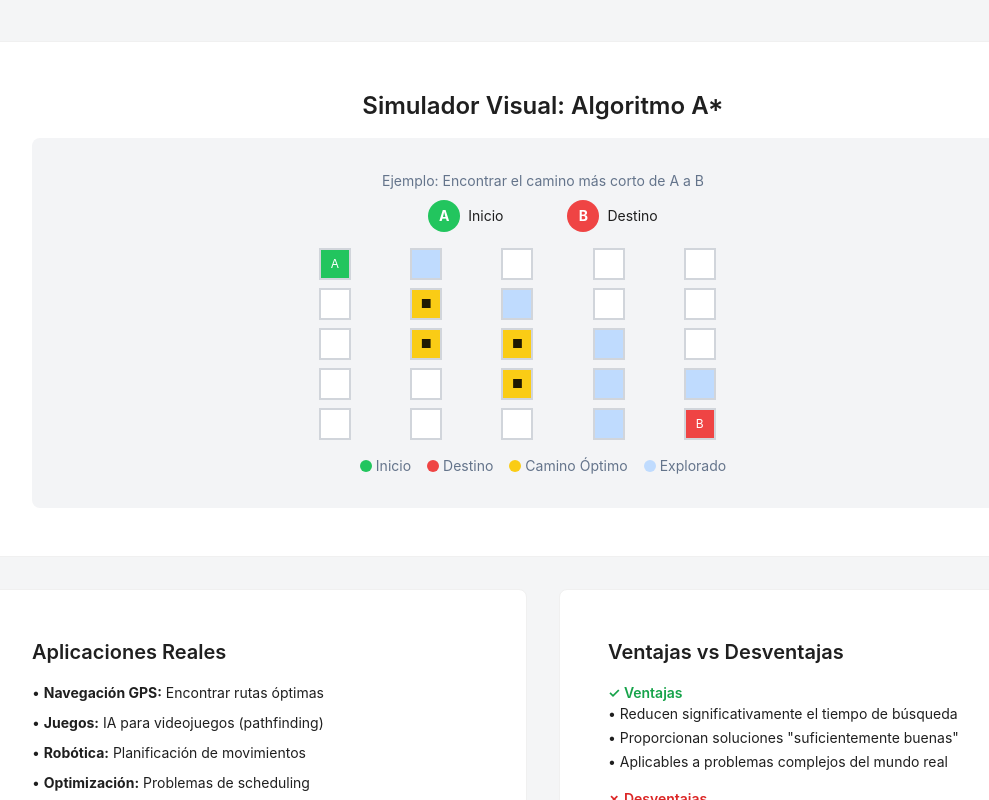
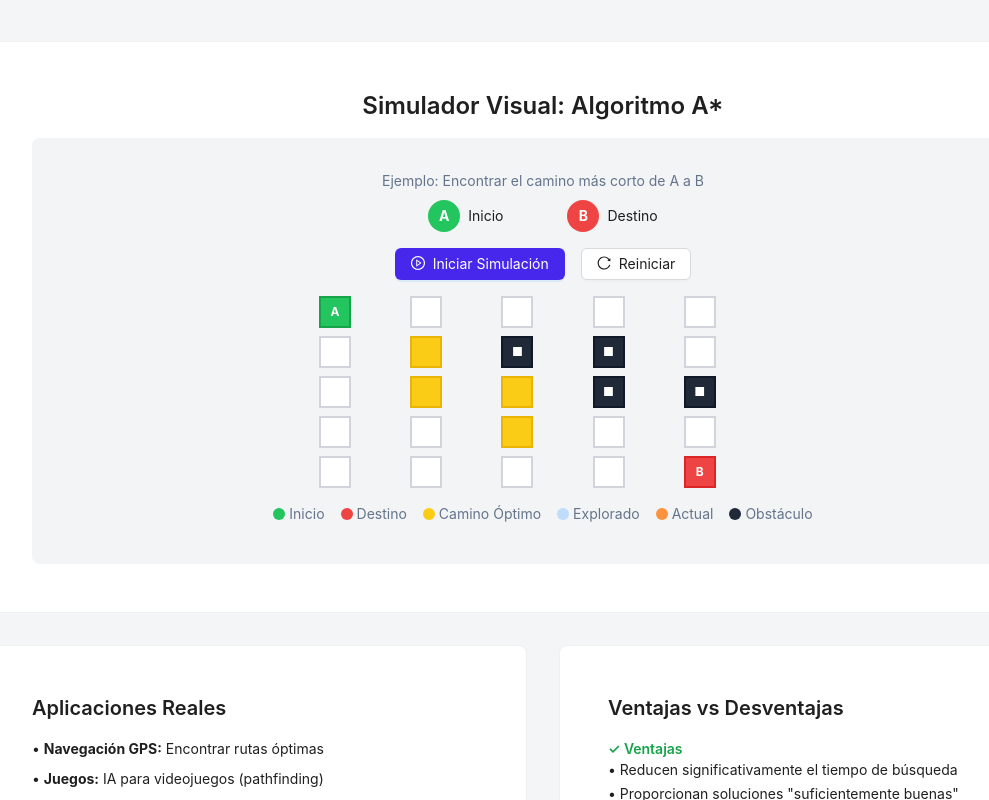
Before and after one commit to MartinOrtega3RL/my-awesome-project-ia-foro, a React (Vite) app: page / in a window 1280 px wide. Shown: the part 5860-6660 px from the top of the page, without its empty margins (97-1086 px from the left). Built offline with nearby package versions, Linux system fonts and the light colour scheme.

Commit message:
Add coloring animation to A* example
Implement a coloring animation in the A* algorithm visualization based on node labels for a more didactic example.

```diff
--- a/src/pages/Index.tsx
+++ b/src/pages/Index.tsx
@@ -1,5 +1,4 @@
-
-import React, { useState } from 'react';
+import React, { useState, useEffect } from 'react';
 import { Layout, Menu, Button, Modal, Steps, Card, Table, Timeline, Drawer, Tooltip, Alert, Collapse, Tabs, AutoComplete } from 'antd';
 import { motion } from 'framer-motion';
 import {
@@ -15,7 +14,10 @@ import {
   LinkOutlined,
   HistoryOutlined,
   QuestionCircleOutlined,
-  MenuOutlined
+  MenuOutlined,
+  PlayCircleOutlined,
+  PauseCircleOutlined,
+  ReloadOutlined
 } from '@ant-design/icons';
 
 const { Header, Content, Footer } = Layout;
@@ -27,6 +29,81 @@ const Index = () => {
   const [glossaryVisible, setGlossaryVisible] = useState(false);
   const [currentQuizStep, setCurrentQuizStep] = useState(0);
   const [mobileMenuVisible, setMobileMenuVisible] = useState(false);
+
+  // A* Animation state
+  const [isAnimating, setIsAnimating] = useState(false);
+  const [animationStep, setAnimationStep] = useState(0);
+  const [animatedCells, setAnimatedCells] = useState(new Set());
+
+  // A* Animation steps - simulating the pathfinding process
+  const animationSteps = [
+    { explored: [0], current: 0, message: "Comenzamos en A (inicio)" },
+    { explored: [0, 1], current: 1, message: "Explorando vecinos de A" },
+    { explored: [0, 1, 5], current: 5, message: "Evaluando costos y heurística" },
+    { explored: [0, 1, 5, 6], current: 6, message: "Encontrando mejor ruta" },
+    { explored: [0, 1, 5, 6, 11], current: 11, message: "Continuando búsqueda" },
+    { explored: [0, 1, 5, 6, 11, 12], current: 12, message: "Evaluando camino óptimo" },
+    { explored: [0, 1, 5, 6, 11, 12, 17], current: 17, message: "Acercándose al destino" },
+    { explored: [0, 1, 5, 6, 11, 12, 17, 18], current: 18, message: "Refinando ruta" },
+    { explored: [0, 1, 5, 6, 11, 12, 17, 18, 23], current: 23, message: "Último paso antes del destino" },
+    { explored: [0, 1, 5, 6, 11, 12, 17, 18, 23, 24], current: 24, message: "¡Destino alcanzado! Camino óptimo encontrado" }
+  ];
+
+  const startAnimation = () => {
+    setIsAnimating(true);
+    setAnimationStep(0);
+    setAnimatedCells(new Set());
+  };
+
+  const resetAnimation = () => {
+    setIsAnimating(false);
+    setAnimationStep(0);
+    setAnimatedCells(new Set());
+  };
+
+  useEffect(() => {
+    if (isAnimating && animationStep < animationSteps.length) {
+      const timer = setTimeout(() => {
+        const currentStepData = animationSteps[animationStep];
+        setAnimatedCells(new Set(currentStepData.explored));
+        setAnimationStep(prev => prev + 1);
+      }, 1500);
+
+      return () => clearTimeout(timer);
+    } else if (animationStep >= animationSteps.length) {
+      setIsAnimating(false);
+    }
+  }, [isAnimating, animationStep]);
+
+  // Get cell style based on animation state
+  const getCellStyle = (index) => {
+    const pathCells = [0, 6, 11, 12, 17, 24]; // Optimal path
+    const obstacleCells = [7, 8, 13, 14]; // Obstacles
+
+    if (index === 0) return 'bg-green-500 text-white border-green-600';
+    if (index === 24) return 'bg-red-500 text-white border-red-600';
+    if (obstacleCells.includes(index)) return 'bg-gray-800 text-white border-gray-900';
+
+    if (isAnimating || animatedCells.size > 0) {
+      const currentStepData = animationSteps[Math.min(animationStep - 1, animationSteps.length - 1)] || { explored: [], current: -1 };
+
+      if (currentStepData.current === index) {
+        return 'bg-orange-400 text-white border-orange-500 animate-pulse';
+      }
+      if (animatedCells.has(index)) {
+        return pathCells.includes(index)
+          ? 'bg-yellow-400 text-black border-yellow-500'
+          : 'bg-blue-200 text-black border-blue-300';
+      }
+    } else {
+      // Static final state
+      if (pathCells.includes(index) && index !== 0 && index !== 24) {
+        return 'bg-yellow-400 text-black border-yellow-500';
+      }
+    }
+
+    return 'bg-white text-black border-gray-300';
+  };
 
   // Scroll to section function
   const scrollToSection = (sectionId: string) => {
@@ -734,7 +811,7 @@ const Index = () => {
               </Card>
             </div>
 
-            {/* Simple A* Visualization */}
+            {/* Enhanced A* Visualization with Animation */}
             <Card className="p-6 mb-8">
               <h3 className="text-2xl font-semibold mb-4 text-center">Simulador Visual: Algoritmo A*</h3>
               <div className="bg-gray-100 p-8 rounded-lg">
@@ -753,29 +830,61 @@ const Index = () => {
                   </div>
                 </div>
 
-                <div className="grid grid-cols-5 gap-2 max-w-md mx-auto">
+                {/* Animation Controls */}
+                <div className="flex justify-center mb-4 space-x-4">
+                  <Button
+                    type="primary"
+                    icon={<PlayCircleOutlined />}
+                    onClick={startAnimation}
+                    disabled={isAnimating}
+                    className="bg-ai-primary hover:bg-ai-primary/80"
+                  >
+                    Iniciar Simulación
+                  </Button>
+                  <Button
+                    icon={<ReloadOutlined />}
+                    onClick={resetAnimation}
+                  >
+                    Reiniciar
+                  </Button>
+                </div>
+
+                {/* Grid Visualization */}
+                <div className="grid grid-cols-5 gap-2 max-w-md mx-auto mb-4">
                   {Array.from({ length: 25 }, (_, i) => (
-                    <div
+                    <motion.div
                       key={i}
-                      className={`w-8 h-8 border-2 border-gray-300 flex items-center justify-center text-xs ${
-                        i === 0 ? 'bg-green-500 text-white' :
-                        i === 24 ? 'bg-red-500 text-white' :
-                        [6, 11, 12, 17].includes(i) ? 'bg-yellow-400' :
-                        [1, 7, 13, 18, 19, 23].includes(i) ? 'bg-blue-200' :
-                        'bg-white'
-                      }`}
+                      className={`w-8 h-8 border-2 flex items-center justify-center text-xs font-bold transition-all duration-300 ${getCellStyle(i)}`}
+                      animate={{
+                        scale: animationStep > 0 && animatedCells.has(i) ? [1, 1.1, 1] : 1,
+                      }}
+                      transition={{ duration: 0.3 }}
                     >
-                      {i === 0 ? 'A' : i === 24 ? 'B' : [6, 11, 12, 17].includes(i) ? '■' : ''}
-                    </div>
+                      {i === 0 ? 'A' : i === 24 ? 'B' : [7, 8, 13, 14].includes(i) ? '■' : ''}
+                    </motion.div>
                   ))}
                 </div>
 
+                {/* Animation Status */}
+                {isAnimating && animationStep > 0 && animationStep <= animationSteps.length && (
+                  <div className="text-center mb-4">
+                    <Alert
+                      message={`Paso ${animationStep}: ${animationSteps[animationStep - 1]?.message || ''}`}
+                      type="info"
+                      showIcon
+                      className="max-w-md mx-auto"
+                    />
+                  </div>
+                )}
+
                 <div className="mt-4 text-center text-sm text-muted-foreground">
-                  <div className="flex justify-center space-x-4">
-                    <span className="flex items-center"><div className="w-3 h-3 bg-green-500 rounded-full mr-1"></div>Inicio</span>
-                    <span className="flex items-center"><div className="w-3 h-3 bg-red-500 rounded-full mr-1"></div>Destino</span>
-                    <span className="flex items-center"><div className="w-3 h-3 bg-yellow-400 rounded-full mr-1"></div>Camino Óptimo</span>
-                    <span className="flex items-center"><div className="w-3 h-3 bg-blue-200 rounded-full mr-1"></div>Explorado</span>
+                  <div className="flex justify-center space-x-4 flex-wrap">
+                    <span className="flex items-center mb-2"><div className="w-3 h-3 bg-green-500 rounded-full mr-1"></div>Inicio</span>
+                    <span className="flex items-center mb-2"><div className="w-3 h-3 bg-red-500 rounded-full mr-1"></div>Destino</span>
+                    <span className="flex items-center mb-2"><div className="w-3 h-3 bg-yellow-400 rounded-full mr-1"></div>Camino Óptimo</span>
+                    <span className="flex items-center mb-2"><div className="w-3 h-3 bg-blue-200 rounded-full mr-1"></div>Explorado</span>
+                    <span className="flex items-center mb-2"><div className="w-3 h-3 bg-orange-400 rounded-full mr-1"></div>Actual</span>
+                    <span className="flex items-center mb-2"><div className="w-3 h-3 bg-gray-800 rounded-full mr-1"></div>Obstáculo</span>
                   </div>
                 </div>
               </div>
```
